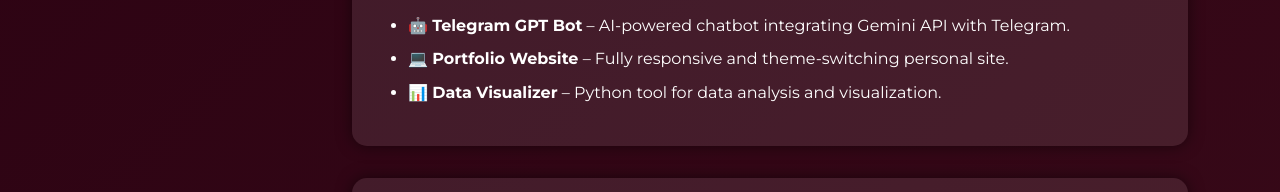
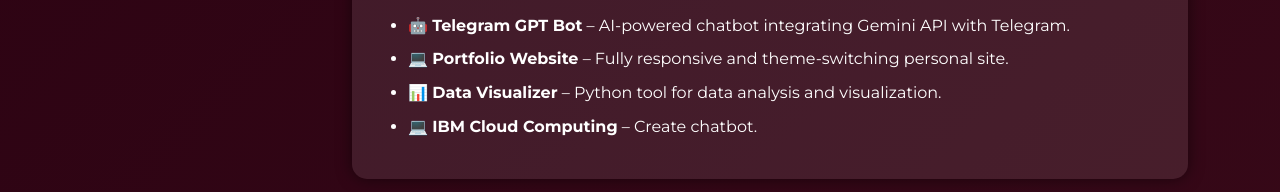
Before and after one commit to abhaydsi/Portfolio, a plain HTML site: page index.html in a window 1280 px wide. Shown: the part 618-810 px from the top of the page. Drawn offline with Linux system fonts and the light colour scheme.

Commit message:
Update index.html

```diff
--- a/index.html
+++ b/index.html
@@ -68,6 +68,7 @@
         <li>🤖 <b>Telegram GPT Bot</b> – AI-powered chatbot integrating Gemini API with Telegram.</li>
         <li>💻 <b>Portfolio Website</b> – Fully responsive and theme-switching personal site.</li>
         <li>📊 <b>Data Visualizer</b> – Python tool for data analysis and visualization.</li>
+        <li>💻 <b>IBM Cloud Computing</b> – Create chatbot.</li>
       </ul></section>
 
       <section id="internships"><h3 class="section-title">Internships</h3><ul>
```
